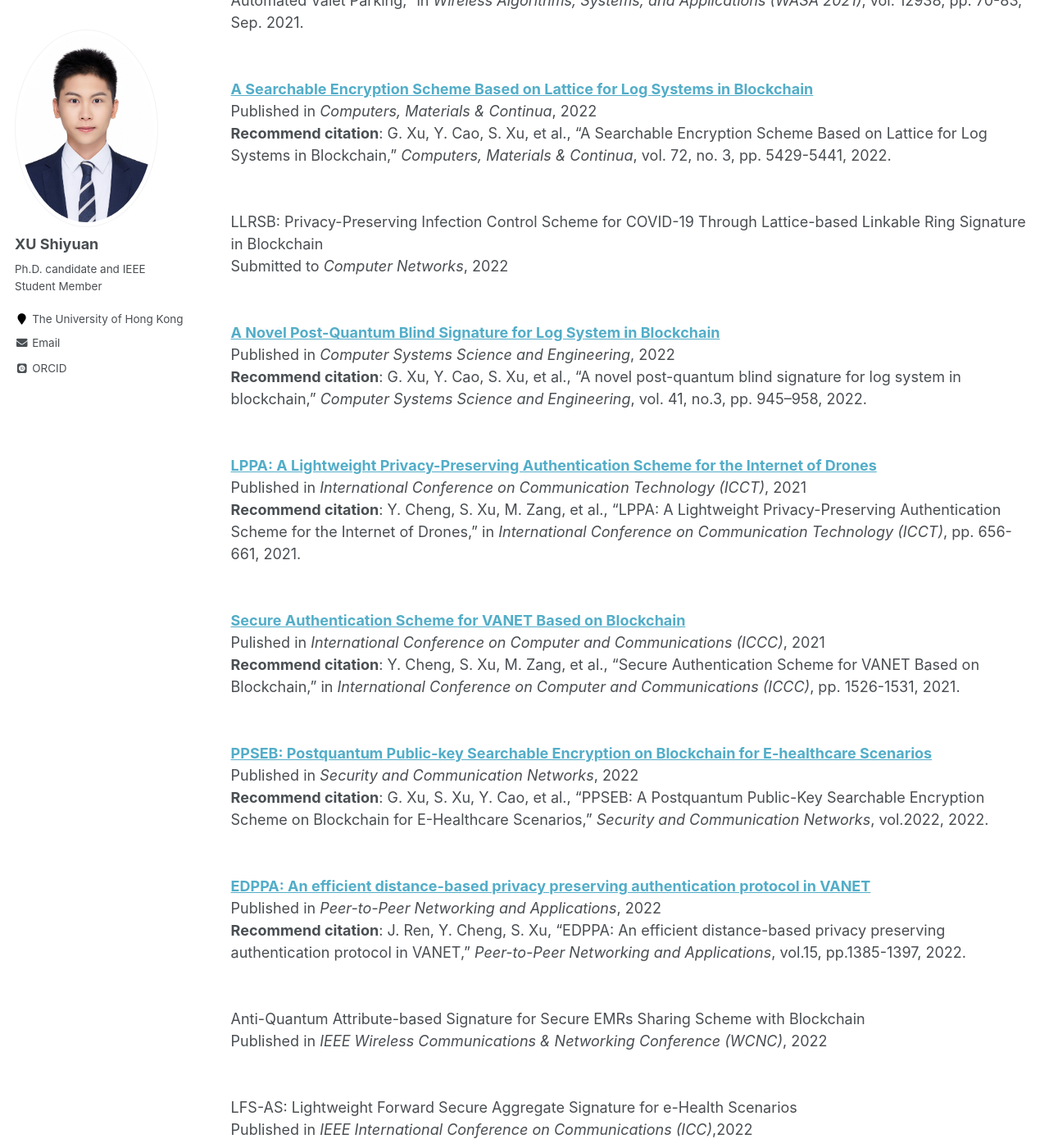
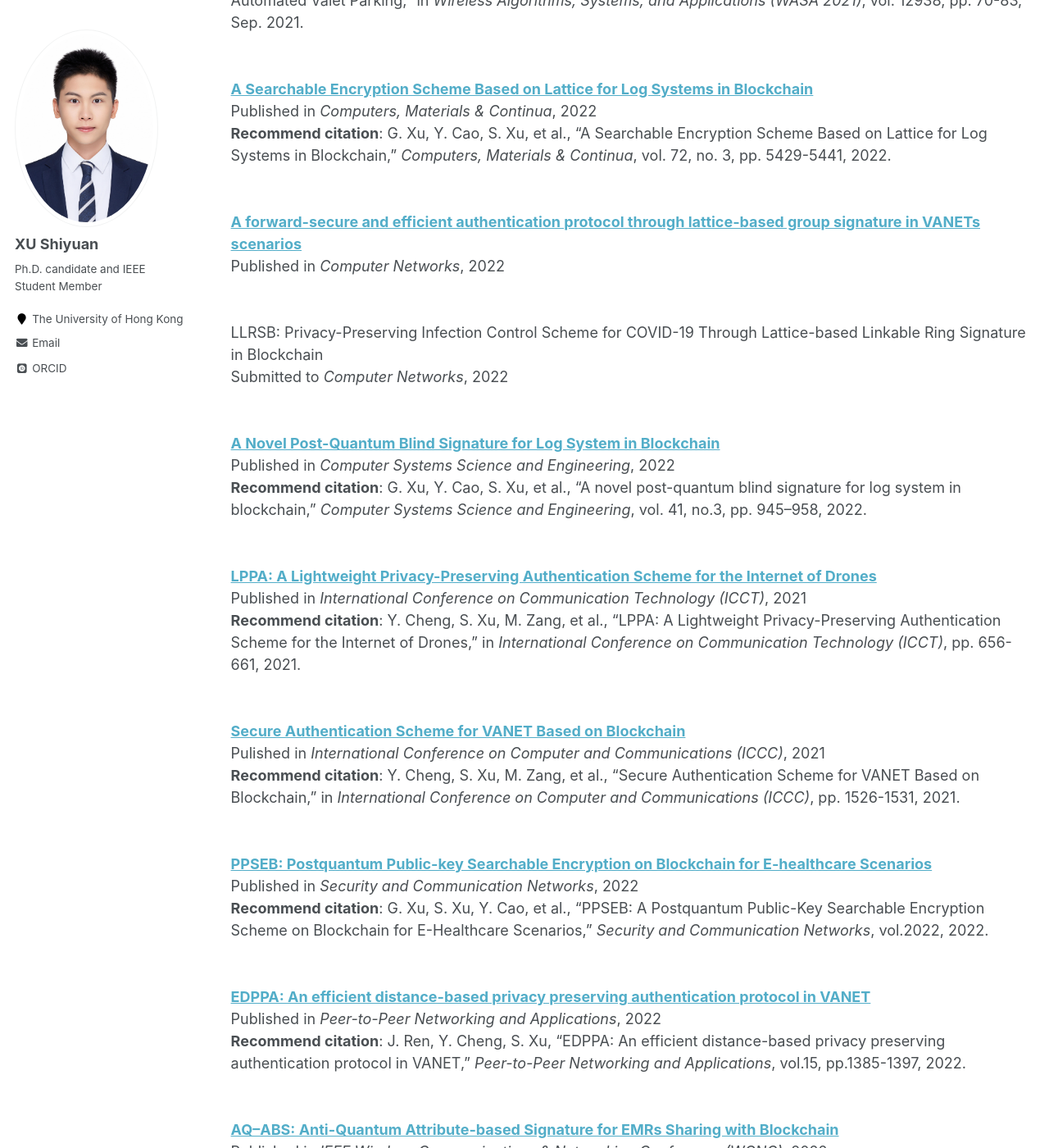
Before and after one commit to shiyuanjack/shiyuanjack.github.io, a Jekyll site: the page built from _pages/publications.md, in a window 1280 px wide and 1400 px high, scrolled down 468 px. Shown: the whole window at 82% size. Built offline with Jekyll 4.4.1, drawn with Linux system fonts in a browser that asks for light colours; some web fonts are replaced.

Commit message:
Update publications.md

```diff
--- a/_pages/publications.md
+++ b/_pages/publications.md
@@ -22,6 +22,10 @@ Published in *International Conference on Wireless Algorithms, Systems, and Appl
 Published in *Computers, Materials & Continua*, 2022
 <br>
 **Recommend citation**: G. Xu, Y. Cao, S. Xu, et al., "A Searchable Encryption Scheme Based on Lattice for Log Systems in Blockchain," *Computers, Materials & Continua*, vol. 72, no. 3, pp. 5429-5441, 2022.
+<br><br><br>
+[**A forward-secure and efficient authentication protocol through lattice-based group signature in VANETs scenarios**](https://www.sciencedirect.com/science/article/abs/pii/S1389128622002626)
+<br>
+Published in *Computer Networks*, 2022
 <br><br><br>
 LLRSB: Privacy-Preserving Infection Control Scheme for COVID-19 Through Lattice-based Linkable Ring Signature in Blockchain
 <br>
@@ -56,10 +60,10 @@ Published in *Peer-to-Peer Networking and Applications*, 2022
 <br>
 **Recommend citation**: J. Ren, Y. Cheng, S. Xu, "EDPPA: An efficient distance-based privacy preserving authentication protocol in VANET," *Peer-to-Peer Networking and Applications*, vol.15, pp.1385-1397, 2022.
 <br><br><br>
-Anti-Quantum Attribute-based Signature for Secure EMRs Sharing Scheme with Blockchain
+[**AQ–ABS: Anti-Quantum Attribute-based Signature for EMRs Sharing with Blockchain**](https://ieeexplore.ieee.org/document/9771830)
 Published in *IEEE Wireless Communications & Networking Conference (WCNC)*, 2022
 <br><br><br>
-LFS-AS: Lightweight Forward Secure Aggregate Signature for e-Health Scenarios
+[**LFS-AS: Lightweight Forward Secure Aggregate Signature for e-Health Scenarios**](LFS-AS: Lightweight Forward Secure Aggregate Signature for e-Health Scenarios)
 <br>
 Published in *IEEE International Conference on Communications (ICC)*,2022
 <br><br><br>
```
